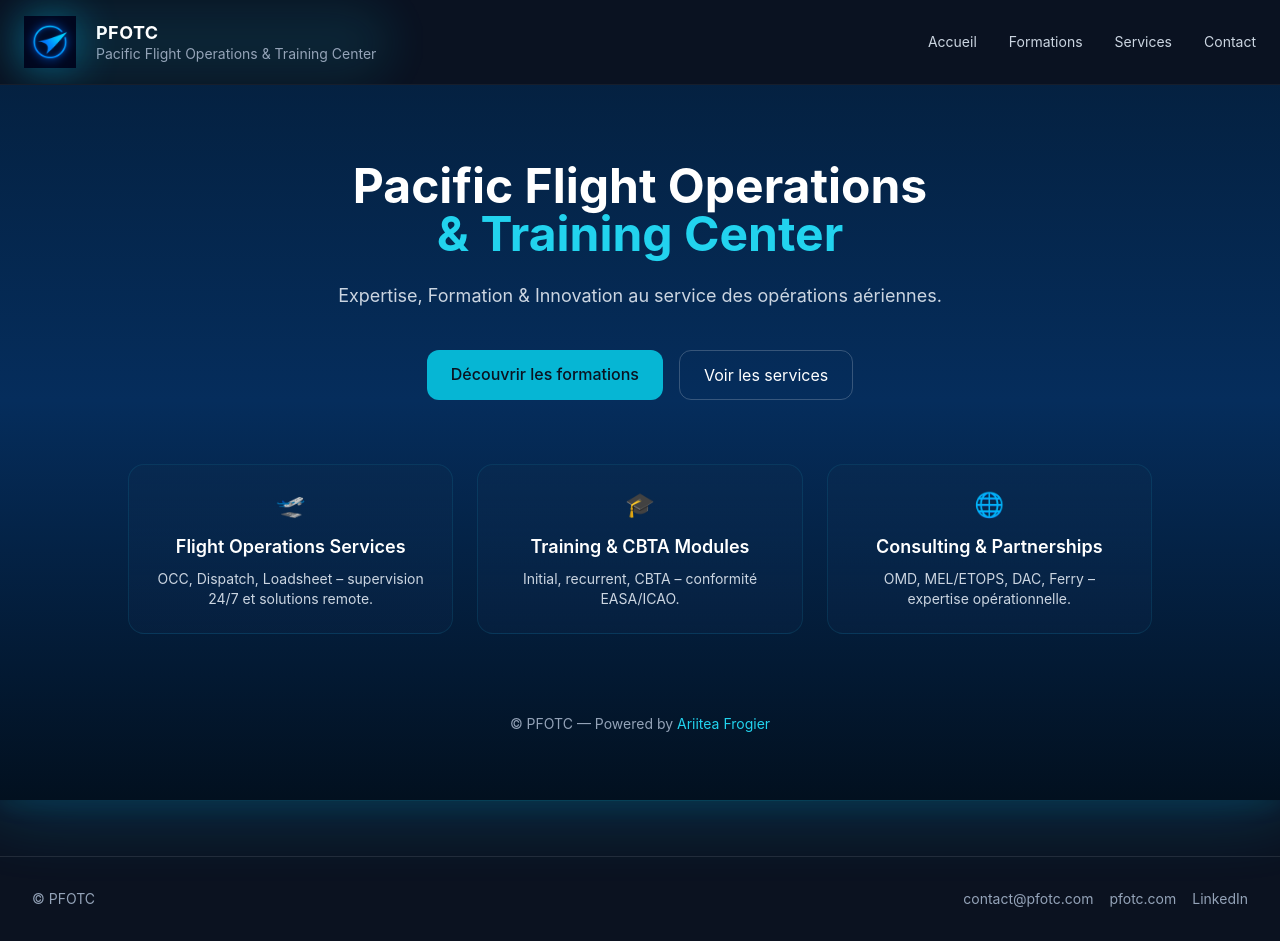
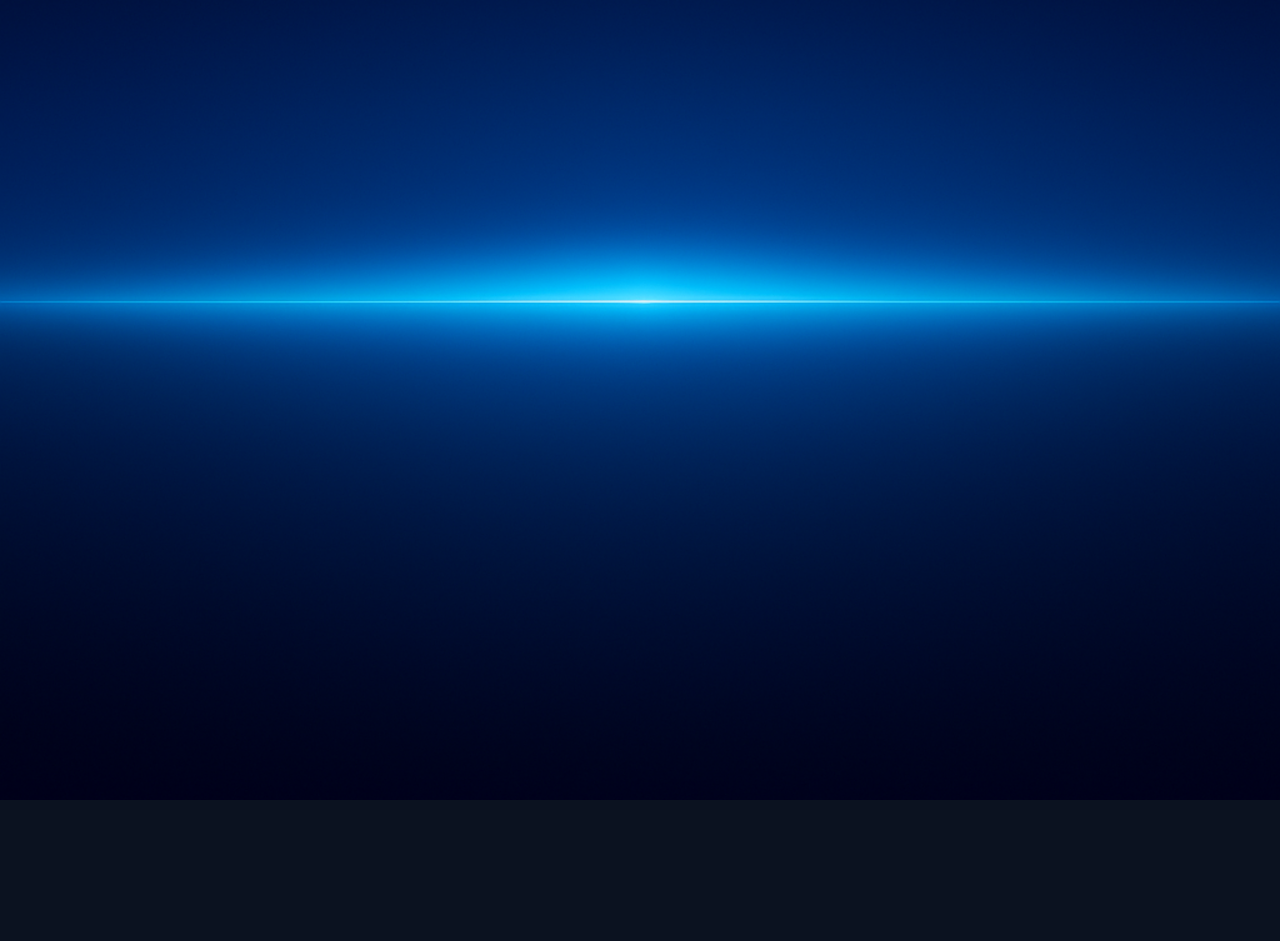
Before and after one commit to Ariitea1/pfotc-site-themes-Bleu-Tech-Horizon, a Next.js app: page / in a window 1280 px wide. After the commit the page ends 800 px from the top, so only its background shows below. Built offline with nearby package versions, Linux system fonts and the light colour scheme.

Commit message:
Update layout.tsx

```diff
--- a/app/layout.tsx
+++ b/app/layout.tsx
@@ -1,45 +1,29 @@
 import "./globals.css";
-import { ReactNode } from "react";
-import Header from "../components/Header";
-import Footer from "../components/Footer";
 
 export const metadata = {
-  title: "PFOTC – Pacific Flight Operations & Training Center",
-  description:
-    "Expertise, formation et innovation au service des opérations aériennes.",
-  icons: {
-    icon: [
-      { url: "/favicon_transparent.png", type: "image/png" },
-      { url: "/favicon_bleu_nuit.png", type: "image/png" },
-    ],
-    shortcut: ["/favicon_transparent.png"],
-    apple: ["/favicon_bleu_nuit.png"],
-  },
+  title: "PFOTC – Test Horizon Background",
+  description: "Vérification du fond d’écran horizon bleu PFOTC.",
 };
 
-export default function RootLayout({ children }: { children: ReactNode }) {
+export default function RootLayout({
+  children,
+}: {
+  children: React.ReactNode;
+}) {
   return (
     <html lang="fr">
-      <body
-        className="
-          relative
-          overflow-x-hidden
-          text-white
-          min-h-screen
-          bg-[#0b1220]
-          font-inter
-        "
-      >
-        {/* === Contenu principal du site === */}
-        <div className="relative z-10">
-          <Header />
-          <main>{children}</main>
-          <Footer />
-        </div>
-
-        {/* === Effets visuels PFOTC : Halo & Ligne lumineuse === */}
-        <div className="horizon"></div>
-        <div className="horizon-line"></div>
+      <body className="text-white min-h-screen bg-[#0b1220]">
+        <div
+          style={{
+            backgroundImage: "url('/background_horizon.png')",
+            backgroundSize: "cover",
+            backgroundPosition: "center bottom",
+            backgroundRepeat: "no-repeat",
+            backgroundAttachment: "fixed",
+            height: "100vh",
+            width: "100%",
+          }}
+        ></div>
       </body>
     </html>
   );
```
